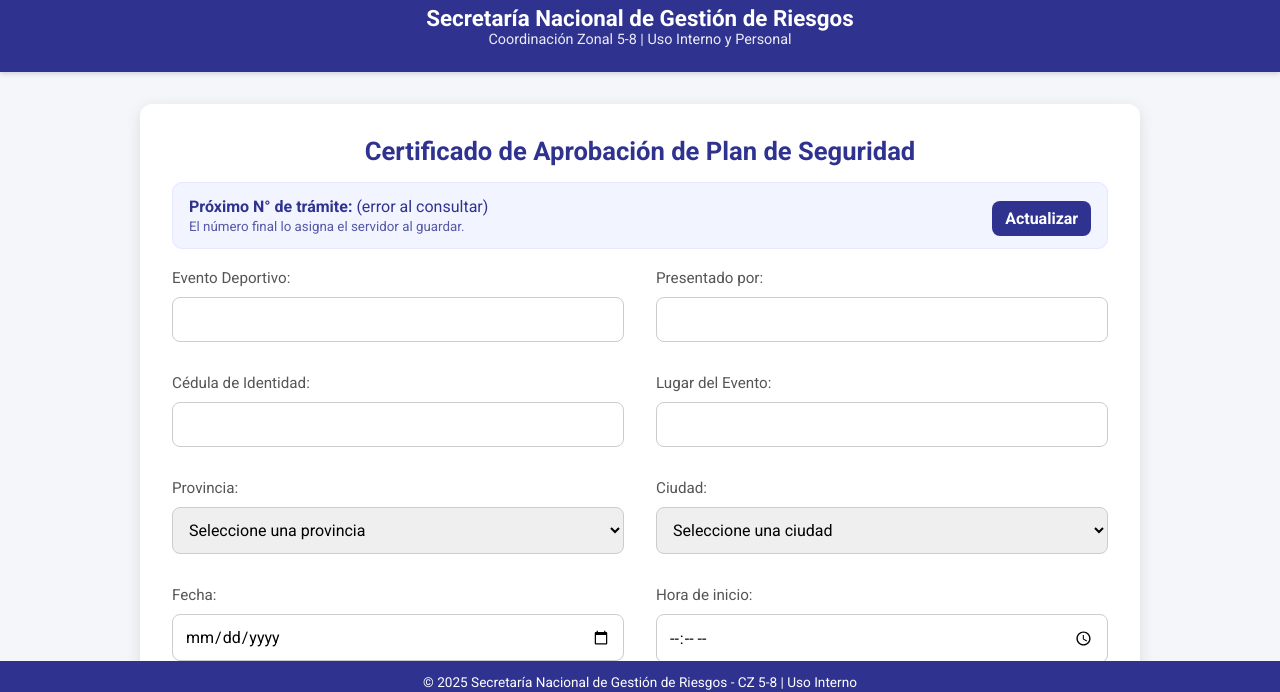
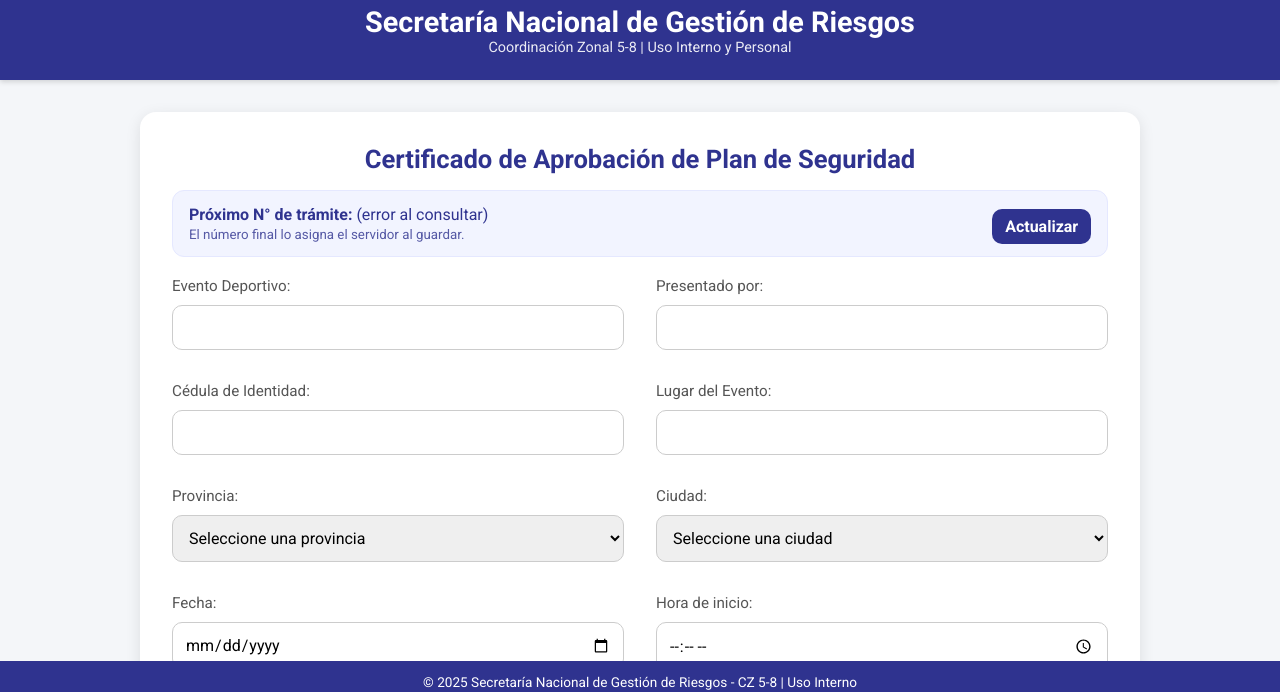
Before and after one commit to dylanvelezv2002/sgr, a plain HTML site: page plan_seguridad.html in a window 1280 px wide. Shown: the part 97-789 px from the top of the page. Drawn offline with Linux system fonts and the light colour scheme; some packages are replaced by stand-ins of ours; no server answers; a script that the page names is missing.

Commit message:
Update plan_seguridad.html

```diff
--- a/plan_seguridad.html
+++ b/plan_seguridad.html
@@ -11,14 +11,14 @@
     body { background-color: #f4f6f9; color: #333; padding-bottom: 70px; }
     header { background: #2F338F; color: white; text-align: center; padding: 1.5rem 1rem; box-shadow: 0 2px 5px rgba(0,0,0,0.15); }
     header img { max-height: 70px; display: block; margin: 0 auto 0.5rem; }
-    header h1 { font-size: 1.4rem; font-weight: bold; }
+    header h1 { font-size: 1.8rem; font-weight: bold; }
     header p { font-size: 0.9rem; opacity: 0.9; }
-    .container { max-width: 1000px; margin: 2rem auto; background: white; padding: 2rem; border-radius: 12px; box-shadow: 0 4px 15px rgba(0,0,0,0.1); }
+    .container { max-width: 1000px; margin: 2rem auto; background: white; padding: 2rem; border-radius: 16px; box-shadow: 0 4px 15px rgba(0,0,0,0.1); }
     h2 { text-align: center; color: #2F338F; font-size: 1.6rem; margin-bottom: 1rem; }
-    .hint { background:#f2f4ff; border:1px solid #e5e8ff; color:#2F338F; padding:.75rem 1rem; border-radius:10px; margin-bottom:1.25rem; display:flex; justify-content:space-between; align-items:center; gap:.75rem; }
+    .hint { background:#f2f4ff; border:1px solid #e5e8ff; color:#2F338F; padding:.75rem 1rem; border-radius:12px; margin-bottom:1.25rem; display:flex; justify-content:space-between; align-items:center; gap:.75rem; }
     .hint small { opacity:.8; }
     label { font-size: 0.95rem; color: #555; margin-bottom: 4px; display: block; }
-    input, select, button { width: 100%; padding: 12px; margin-top: 6px; border: 1px solid #ccc; border-radius: 8px; font-size: 1rem; transition: border-color 0.3s; }
+    input, select, button { width: 100%; padding: 12px; margin-top: 6px; border: 1px solid #ccc; border-radius: 10px; font-size: 1rem; transition: border-color 0.3s; }
     input:focus, select:focus { border-color: #2F338F; outline: none; }
     button { background-color: #2F338F; color: white; font-weight: bold; cursor: pointer; border: none; transition: background-color 0.3s ease; }
     button:hover { background-color: #24286a; }
@@ -47,7 +47,7 @@
       <div id="previewNumero"><strong>Próximo N° de trámite:</strong> <span>consultando…</span></div>
       <small>El número final lo asigna el servidor al guardar.</small>
     </div>
-    <button type="button" id="refreshPreview" style="width:auto;padding:.5rem .8rem;">Actualizar</button>
+    <button type="button" id="refreshPreview" style="width:auto;padding:.5rem .8rem;border-radius:10px;">Actualizar</button>
   </div>
 
   <form id="formulario" autocomplete="off" novalidate>
@@ -129,13 +129,10 @@
 </footer>
 
 <script>
-/* ✅ URL del Worker (proxy a tu Apps Script gs-v3) */
 const workerURL = "https://white-night-b8de.dylanvillasagua.workers.dev";
-
-/* Utilidad */
 const required = v => v !== null && v !== undefined && String(v).trim() !== "";
 
-/* --------- PREVIEW DEL SIGUIENTE NÚMERO --------- */
+/* Preview del siguiente número */
 async function cargarPreview() {
   const el = document.querySelector("#previewNumero span");
   try {
@@ -151,7 +148,7 @@ async function cargarPreview() {
 document.getElementById("refreshPreview").addEventListener("click", cargarPreview);
 document.addEventListener("DOMContentLoaded", cargarPreview);
 
-/* ----------------- ENVÍO DEL FORMULARIO ----------------- */
+/* Envío del formulario */
 document.getElementById("formulario").addEventListener("submit", async (event) => {
   event.preventDefault();
 
@@ -159,7 +156,6 @@ document.getElementById("formulario").addEventListener("submit", async (event) =
   btn.disabled = true;
 
   const datos = {
-    // ⚠️ No enviamos numeroTramite: lo asigna el servidor
     evento: document.getElementById("evento").value.trim(),
     presentadoPor: document.getElementById("presentadoPor").value.trim(),
     cedula: document.getElementById("cedula").value.trim(),
@@ -174,7 +170,6 @@ document.getElementById("formulario").addEventListener("submit", async (event) =
     fechaEmision: document.getElementById("fechaEmision").value
   };
 
-  // Validación rápida
   const oblig = ["evento","presentadoPor","cedula","lugar","ciudad","provincia","fechaEvento","horaInicio","horaFin","aforo","estado","fechaEmision"];
   const faltantes = oblig.filter(k => !required(datos[k]));
   if (faltantes.length) {
@@ -201,7 +196,6 @@ document.getElementById("formulario").addEventListener("submit", async (event) =
   });
 
   try {
-    // Enviar como x-www-form-urlencoded
     const params = new URLSearchParams();
     Object.entries(datos).forEach(([k, v]) => params.append(k, v));
 
@@ -220,8 +214,7 @@ document.getElementById("formulario").addEventListener("submit", async (event) =
       await Swal.fire("Éxito", `Trámite ${numero} guardado${payload.pdf ? " y PDF generado" : ""}.`, "success");
       document.getElementById("formulario").reset();
       if (payload.pdf) window.open(payload.pdf, "_blank");
-      // refresca el preview para el siguiente
-      cargarPreview();
+      cargarPreview(); // actualizar el siguiente número
     } else {
       const msg = (payload && (payload.message || payload.error)) || "Respuesta inesperada del servidor";
       throw new Error(msg);
```
